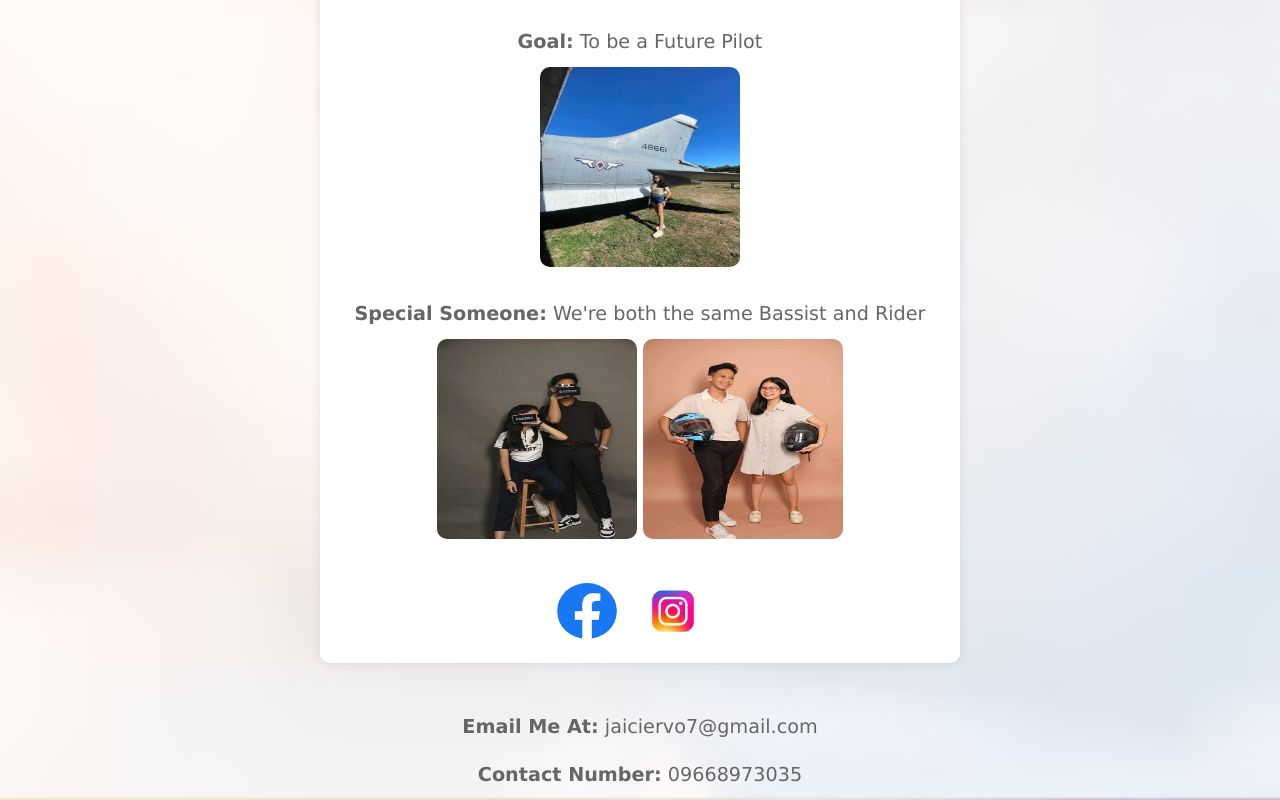
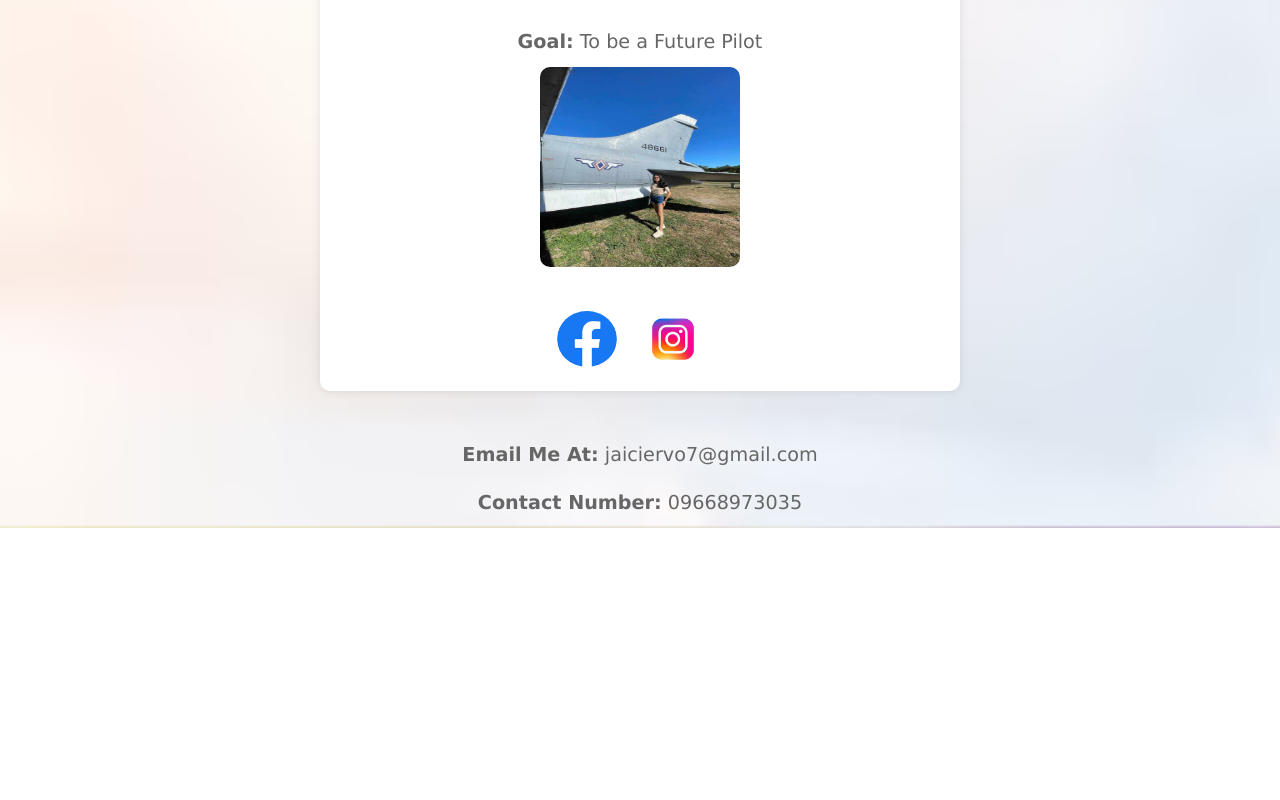
Before and after one commit to Jfaithhhh/newmain, a plain HTML site: page index.html in a window 1280 px wide. Shown: the part 3496-4296 px from the top of the page. After the commit the page ends 4024 px from the top, so only its background shows below. Drawn offline with Linux system fonts and the light colour scheme.

Commit message:
Update index.html

```diff
--- a/index.html
+++ b/index.html
@@ -116,9 +116,7 @@
             <img src="medal.jpg" alt="My Photo">
             <p><strong>Goal:</strong> To be a Future Pilot</p>
             <img src="capt.jpg" alt="My Photo">
-            <p><strong>Special Someone:</strong> We're both the same Bassist and Rider</p>
-            <img src="dor1.jpg" alt="My Photo">
-            <img src="dor2.jpg" alt="My Photo">
+
         </div>
         <div class="social-links">
             <a href="https://web.facebook.com/niknikbu/" target="_blank">
```
